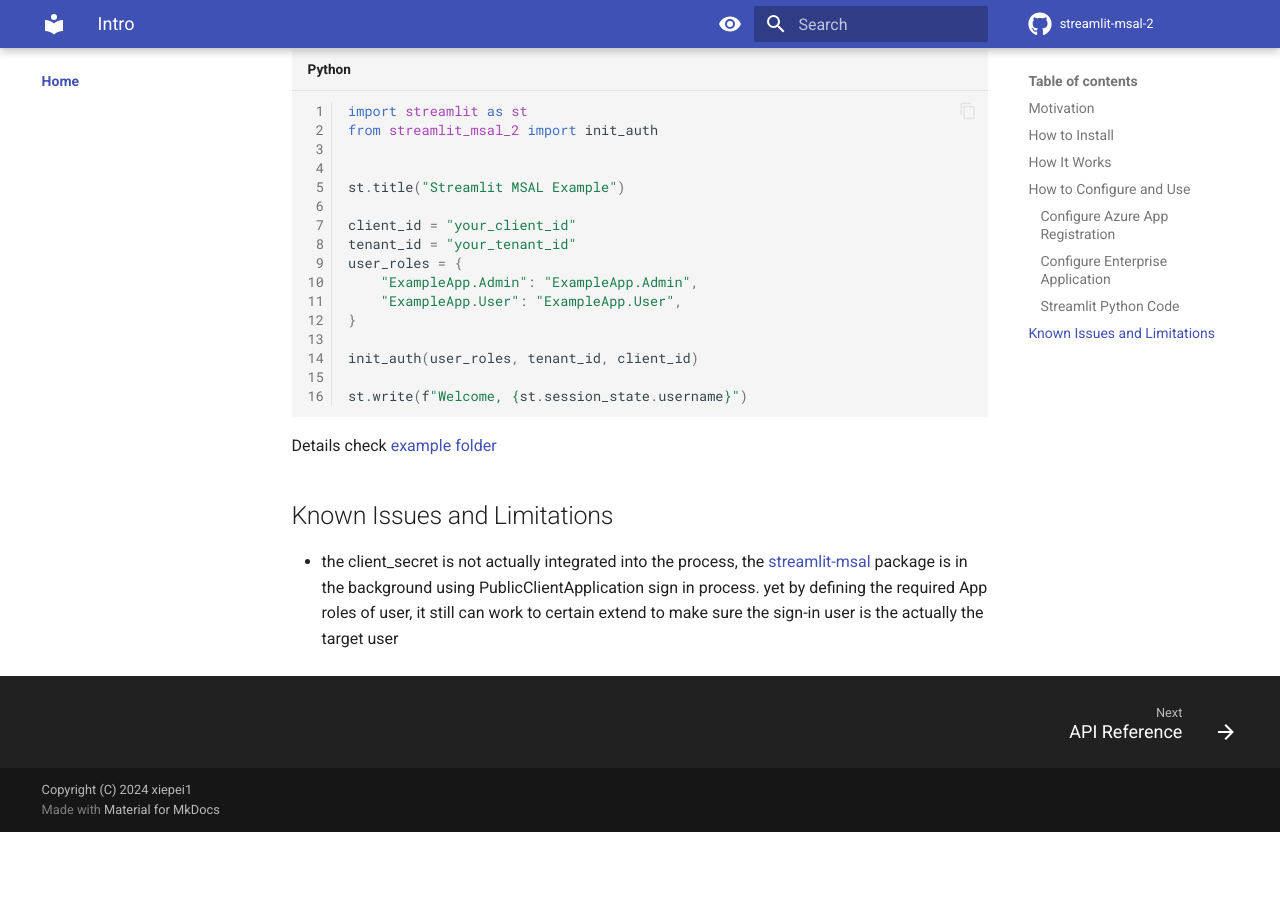
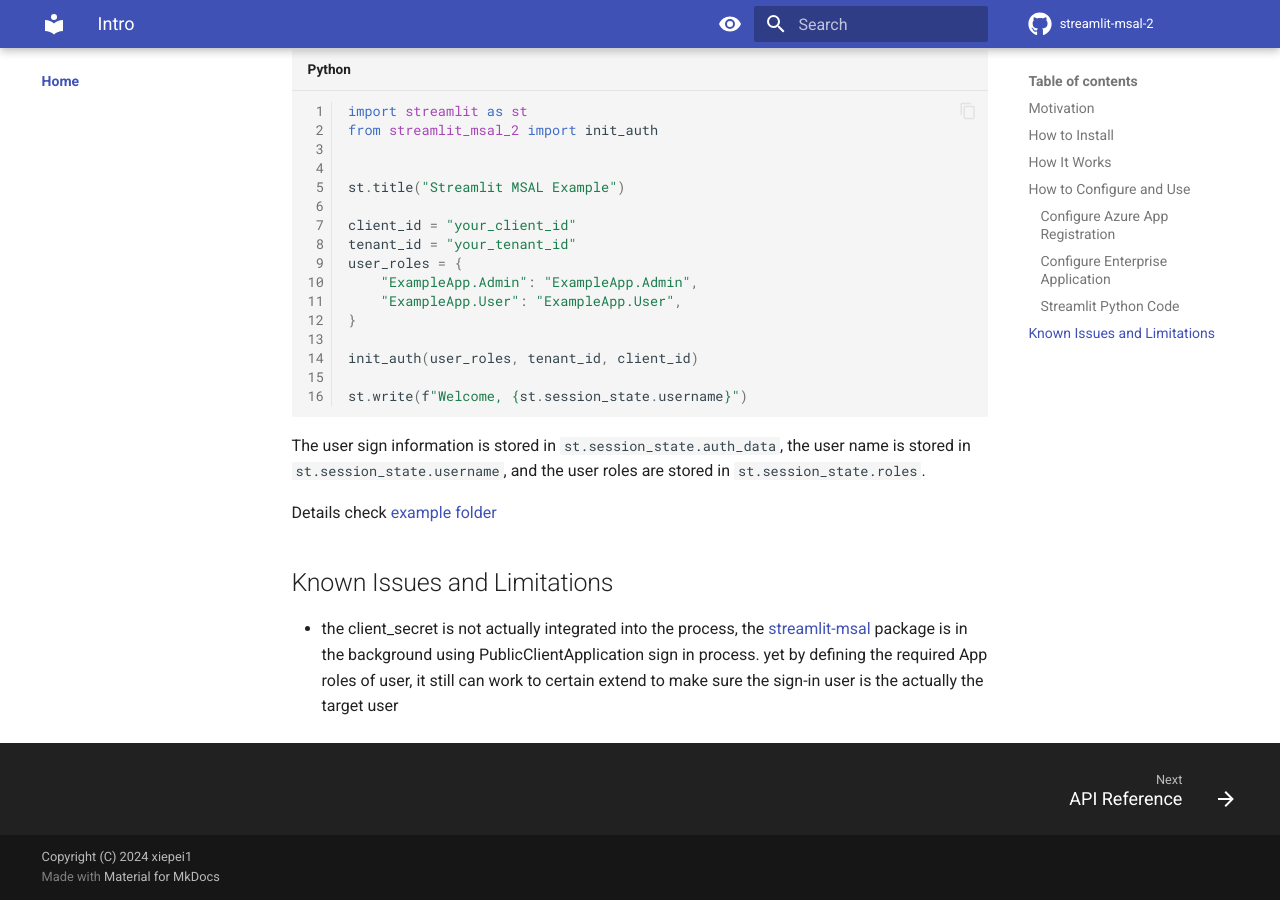
Before and after one commit to xiepei1/streamlit-msal-2, an MkDocs documentation site: the page built from docs/index.md, in a window 1280 px wide and 900 px high, scrolled down 3574 px. Built offline with MkDocs 1.6.1 and Material for MkDocs 9.7.7, drawn with Linux system fonts in a browser that asks for light colours; comment, search, counter and statistics services are not loaded; the version menu is left out; before the commit the page ends 4406 px from its top, so only the background shows below that.

````diff
--- a/docs/index.md
+++ b/docs/index.md
@@ -77,6 +77,8 @@
 st.write(f"Welcome, {st.session_state.username}")
 ```
 
+The user sign information is stored in `st.session_state.auth_data`, the user name is stored in `st.session_state.username`, and the user roles are stored in `st.session_state.roles`.
+
 Details check [example folder](https://github.com/xiepei1/streamlit-msal-2/tree/main/docs/example)
 
 ## Known Issues and Limitations
````
Also changed, not shown: README.md (+3 -1 lines).
